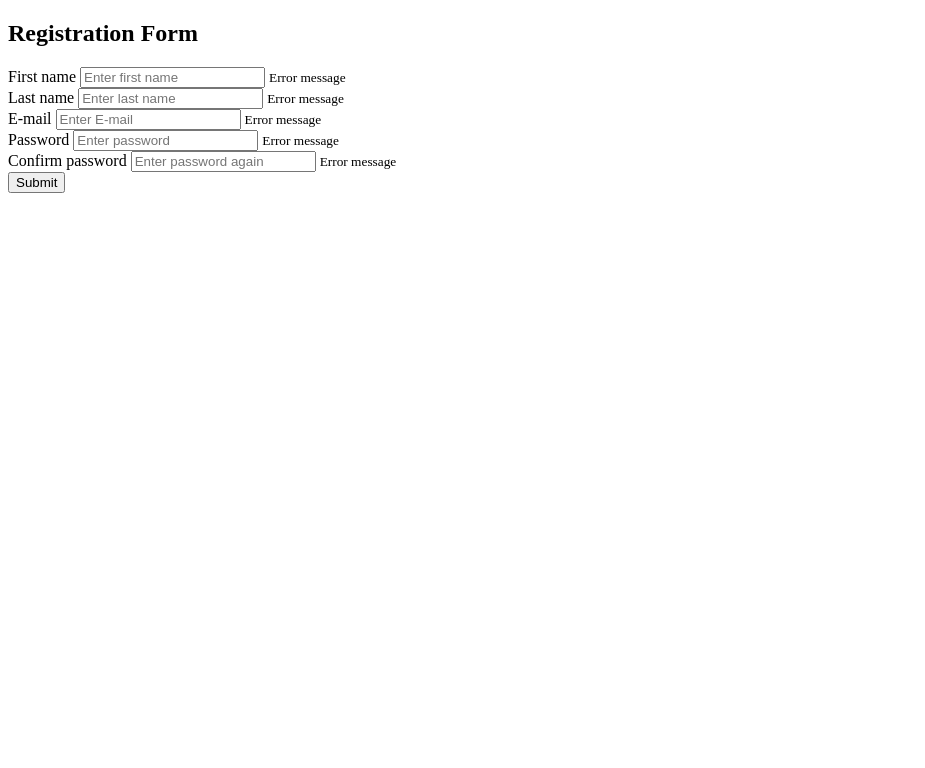
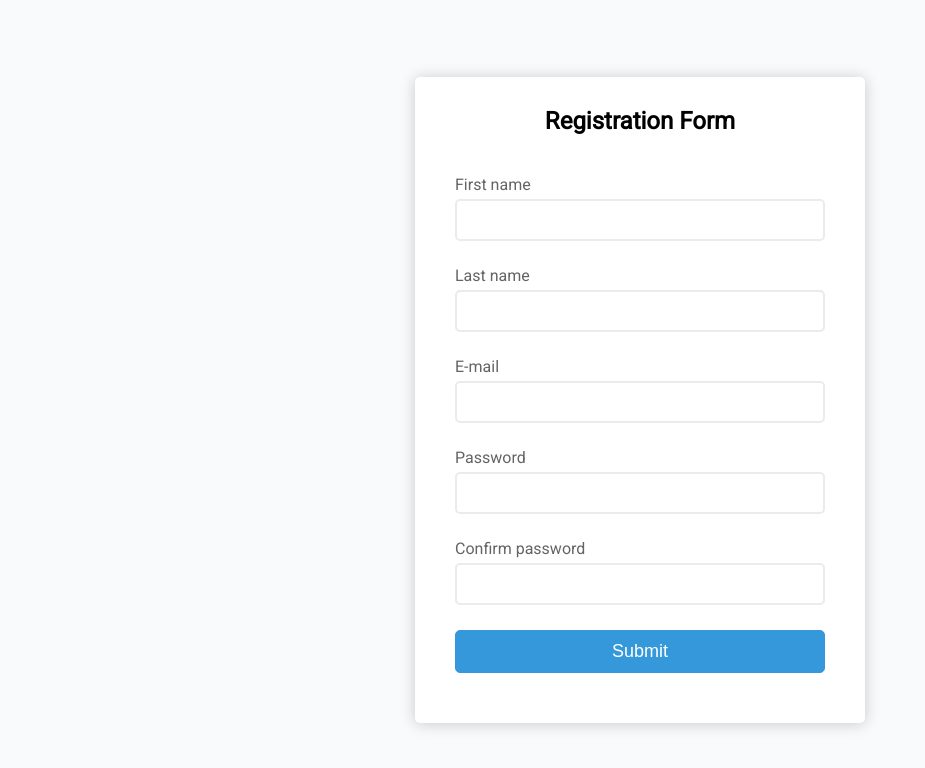
Before and after one commit to MilosBogicevic/RegistrationForm, a plain HTML site: page index.html in a window 1280 px wide. Shown: the whole page, without its empty margins (0-925 px from the left). Drawn offline with Linux system fonts and the light colour scheme.

Commit message:
CSS done

```diff
--- a/css/style.css
+++ b/css/style.css
@@ -0,0 +1,101 @@
+* {
+  box-sizing: border-box;
+}
+
+/* COLORS */
+:root {
+  --successColor: #90ee90;
+  --errorColor: #dc143c;
+  --buttonColor: #3498db;
+}
+
+body {
+  background-color: #f9fafb;
+  font-family: "Roboto", sans-serif;
+  display: flex;
+  align-items: center;
+  justify-content: center;
+  min-height: 100vh;
+  margin: 0;
+}
+
+.container {
+  background-color: #fff;
+  border-radius: 5px;
+  box-shadow: 0 1px 15px rgba(0, 0, 0, 0.2);
+  width: 450px;
+}
+
+h2 {
+  text-align: center;
+  margin: 0 0 40px;
+}
+
+.form {
+  padding: 30px 40px;
+}
+
+/* INPUT */
+.form-input {
+  margin-bottom: 5px;
+  padding-bottom: 20px;
+  position: relative;
+}
+
+.form-input label {
+  color: #646464;
+  display: block;
+  margin-bottom: 5px;
+}
+
+.form-input input {
+  font-size: 16px;
+  border: 2px solid #ecebeb;
+  border-radius: 5px;
+  display: block;
+  width: 100%;
+  padding: 10px;
+}
+
+.form-input input:focus {
+  outline: 0;
+  border-color: rgba(0, 0, 0, 0.2);
+}
+
+.form-input.success input {
+  border-color: var(--successColor);
+}
+
+.form-input.error input {
+  border-color: var(--errorColor);
+}
+
+.form-input small {
+  color: var(--errorColor);
+  position: absolute;
+  bottom: 0;
+  left: 0;
+  visibility: hidden;
+}
+
+.form-input.error small {
+  visibility: visible;
+}
+
+/* BUTTON */
+.form button {
+  background-color: var(--buttonColor);
+  font-size: 18px;
+  cursor: pointer;
+  border: 1px solid var(--buttonColor);
+  border-radius: 5px;
+  color: #fff;
+  display: block;
+  width: 100%;
+  padding: 10px;
+  margin-bottom: 20px;
+}
+
+.form button:active {
+  background-color: #2b7fb8;
+}
--- a/index.html
+++ b/index.html
@@ -6,6 +6,11 @@
     <title>Registration form with validation</title>
     <!-- CSS -->
     <link rel="stylesheet" href="./css/style.css" />
+    <!-- Google Fonts -->
+    <link
+      href="https://fonts.googleapis.com/css?family=Roboto&display=swap"
+      rel="stylesheet"
+    />
   </head>
   <body>
     <!-- Form container -->
@@ -15,35 +20,31 @@
         <!-- First name input -->
         <div class="form-input">
           <label for="firstName">First name</label>
-          <input type="text" id="firstName" placeholder="Enter first name" />
+          <input type="text" id="firstName" />
           <small>Error message</small>
         </div>
         <!-- Last name input -->
         <div class="form-input">
           <label for="lastName">Last name</label>
-          <input type="text" id="lastName" placeholder="Enter last name" />
+          <input type="text" id="lastName" />
           <small>Error message</small>
         </div>
         <!-- E-mail input -->
         <div class="form-input">
           <label for="email">E-mail</label>
-          <input type="text" id="email" placeholder="Enter E-mail" />
+          <input type="text" id="email" />
           <small>Error message</small>
         </div>
         <!-- Password input -->
-        <div id="form-input">
+        <div class="form-input">
           <label for="password">Password</label>
-          <input type="text" id="password" placeholder="Enter password" />
+          <input type="text" id="password" />
           <small>Error message</small>
         </div>
         <!-- Password confirmation input -->
-        <div id="form-input">
+        <div class="form-input">
           <label for="password-confirm">Confirm password</label>
-          <input
-            type="text"
-            id="password-confirm"
-            placeholder="Enter password again"
-          />
+          <input type="text" id="password-confirm" />
           <small>Error message</small>
         </div>
         <!-- Submit button -->
```
